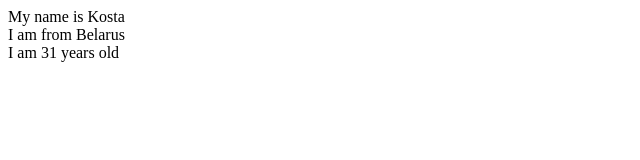
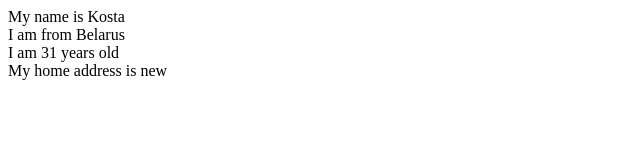
Before and after one commit to KoKo-wq-cmd/stepik_auto_tests, a plain HTML site: page index.html in a window 1280 px wide. Shown: the whole page, without its empty margins (0-640 px from the left). Drawn offline with Linux system fonts and the light colour scheme.

Commit message:
last modification

```diff
--- a/index.html
+++ b/index.html
@@ -3,3 +3,4 @@ My name is Kosta
 </div>
 <div>I am from Belarus</div>
 <div>I am 31 years old</div>
+<div>My home address is new</div>
```
